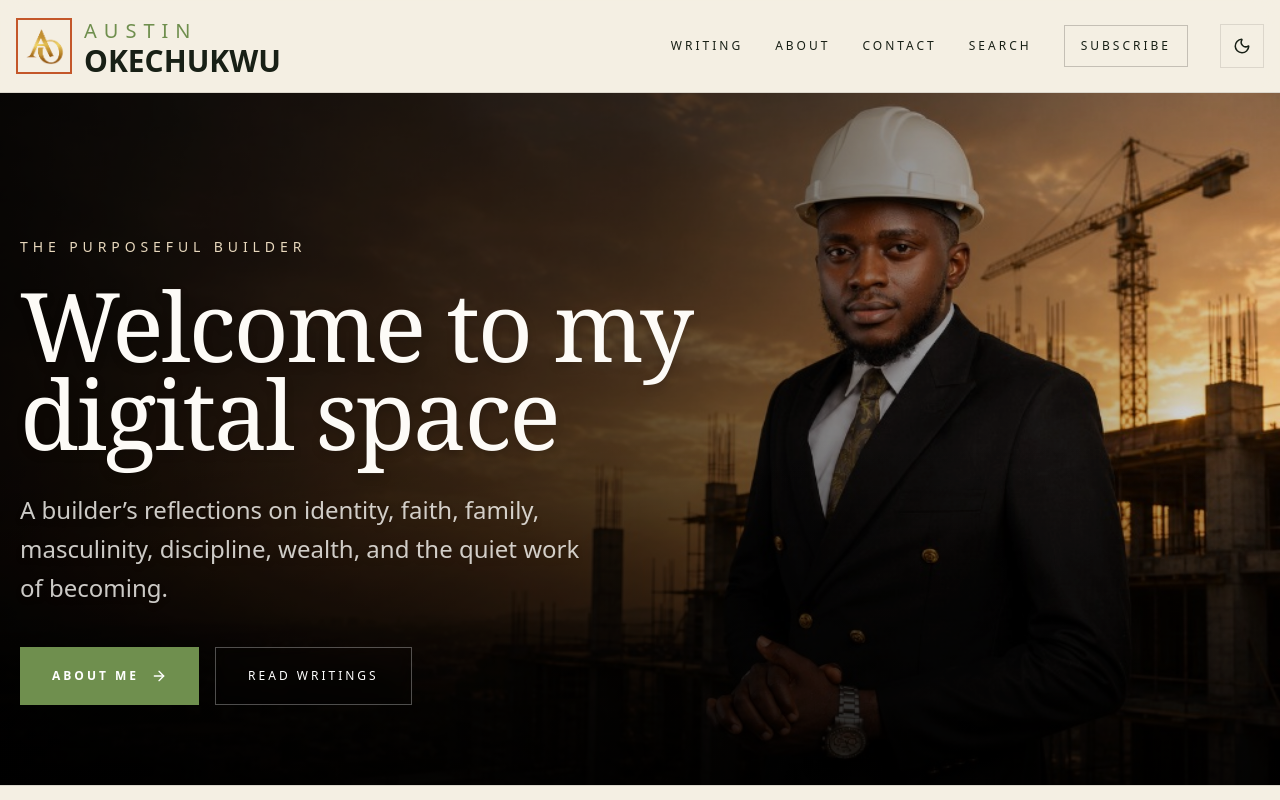
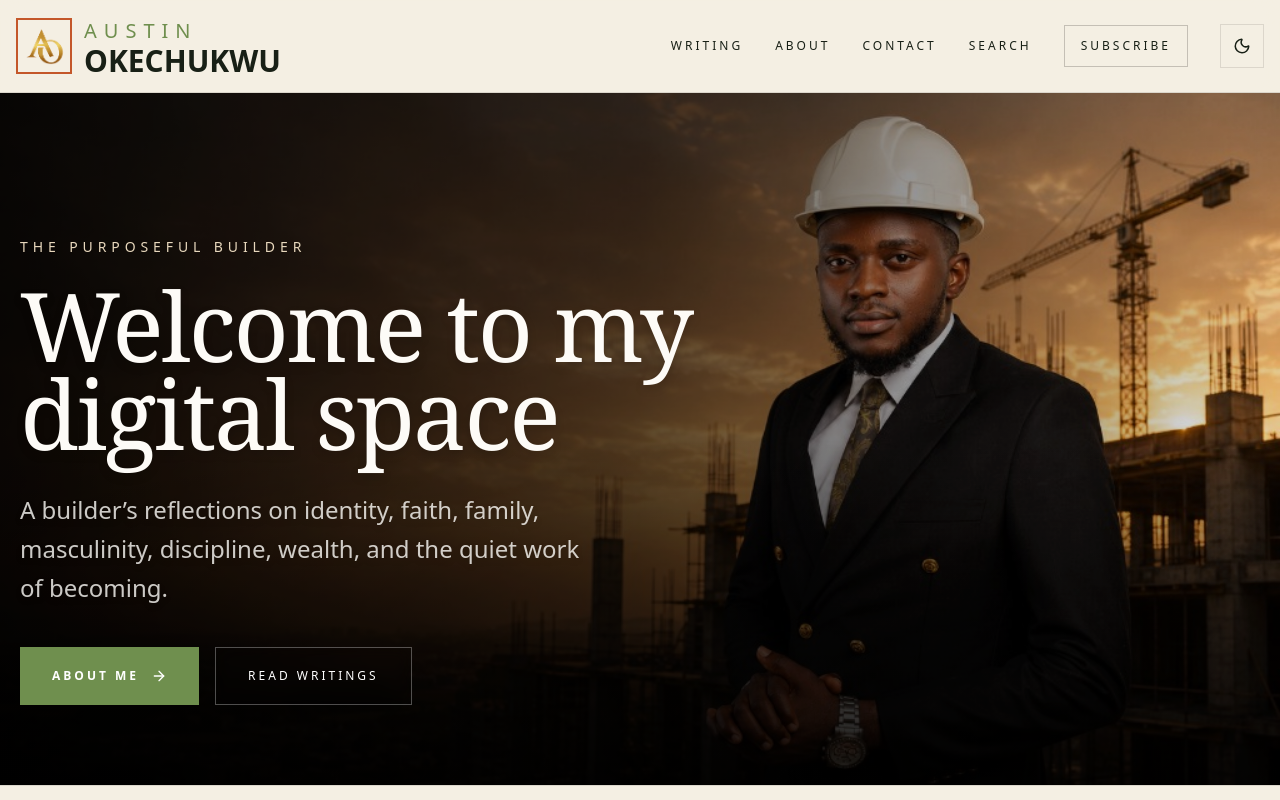
Before and after one commit to conditassociatesltd-gif/purposeful-builder, a Next.js app in the folder purposeful-builder/: page / in a window 1280 px wide. Shown: the top 800 px of the page. Built offline with nearby package versions, Linux system fonts and the light colour scheme.

Commit message:
Fix hero image crop to show full helmet

```diff
--- a/purposeful-builder/app/page.tsx
+++ b/purposeful-builder/app/page.tsx
@@ -77,7 +77,7 @@
             alt="Welcome to my digital space"
             fill
             priority
-            className="object-cover object-[75%_center] group-hover:scale-105 transition-transform duration-[2s] ease-out"
+            className="object-cover object-[75%_15%] group-hover:scale-105 transition-transform duration-[2s] ease-out"
           />
           <div className="absolute inset-0 bg-gradient-to-r from-black/90 via-black/60 to-transparent" />
           <div className="absolute inset-0 bg-gradient-to-t from-black/80 via-transparent to-transparent" />
```
